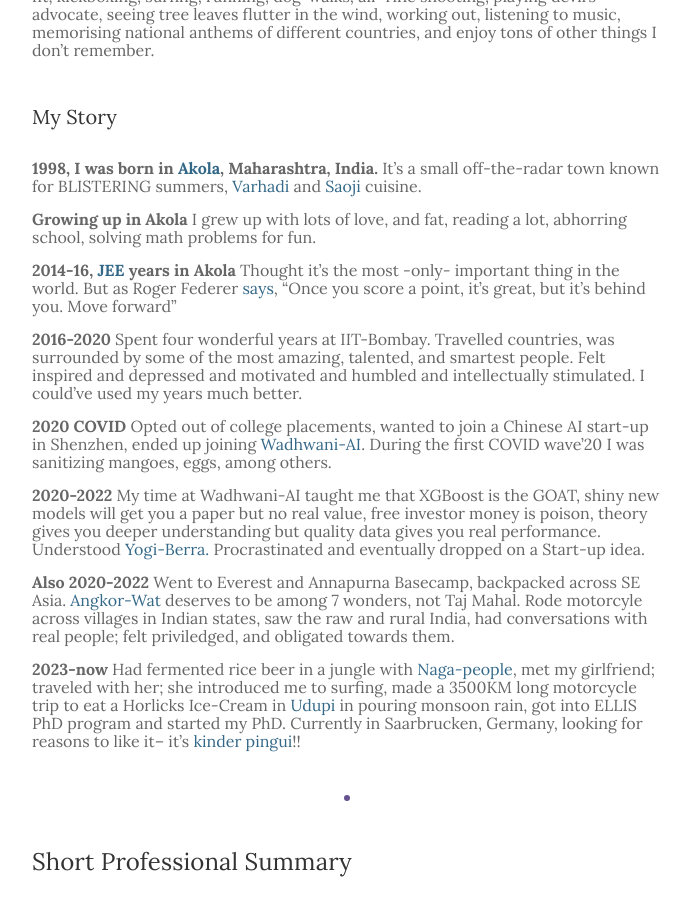
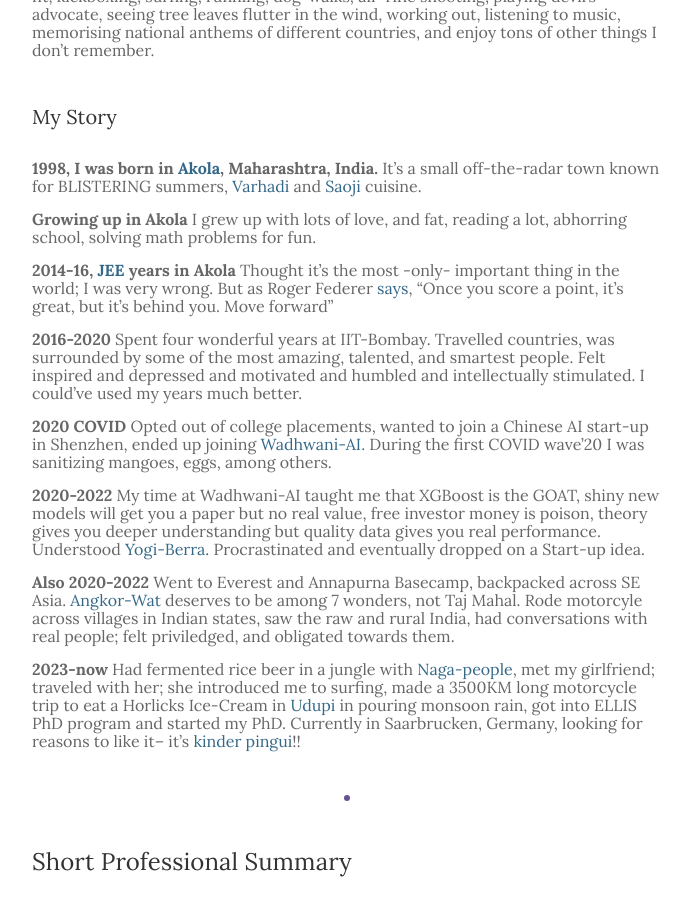
Before and after one commit to santanurathod/santanurathod.github.io, a Jekyll site: the page built from _pages/1_about.md, in a window 1280 px wide and 900 px high, scrolled down 1127 px. Shown: the whole window, without its empty margins (293-982 px from the left). Built offline with Jekyll 4.4.1, drawn with Linux system fonts in a browser that asks for light colours.

Commit message:
[CONTINUE]: Minor

```diff
--- a/_pages/1_about.md
+++ b/_pages/1_about.md
@@ -26,7 +26,7 @@
 
 **Growing up in Akola** I grew up with lots of love, and fat, reading a lot, abhorring school, solving math problems for fun.
 
-**2014-16, [JEE](https://en.wikipedia.org/wiki/Joint_Entrance_Examination_%E2%80%93_Advanced) years in Akola** Thought it's the most -only- important thing in the world. But as Roger Federer [says](https://home.dartmouth.edu/news/2024/06/2024-commencement-address-roger-federer#:~:text=When%20you%E2%80%99re%20playing,clarity%20and%20focus.), "Once you score a point, it's great, but it's behind you. Move forward"
+**2014-16, [JEE](https://en.wikipedia.org/wiki/Joint_Entrance_Examination_%E2%80%93_Advanced) years in Akola** Thought it's the most -only- important thing in the world; I was very wrong. But as Roger Federer [says](https://home.dartmouth.edu/news/2024/06/2024-commencement-address-roger-federer#:~:text=When%20you%E2%80%99re%20playing,clarity%20and%20focus.), "Once you score a point, it's great, but it's behind you. Move forward"
 
 **2016-2020** Spent four wonderful years at IIT-Bombay. Travelled countries, was surrounded by some of the most amazing, talented, and smartest people. Felt inspired and depressed and motivated and humbled and intellectually stimulated. I could've used my years much better.
 
```
